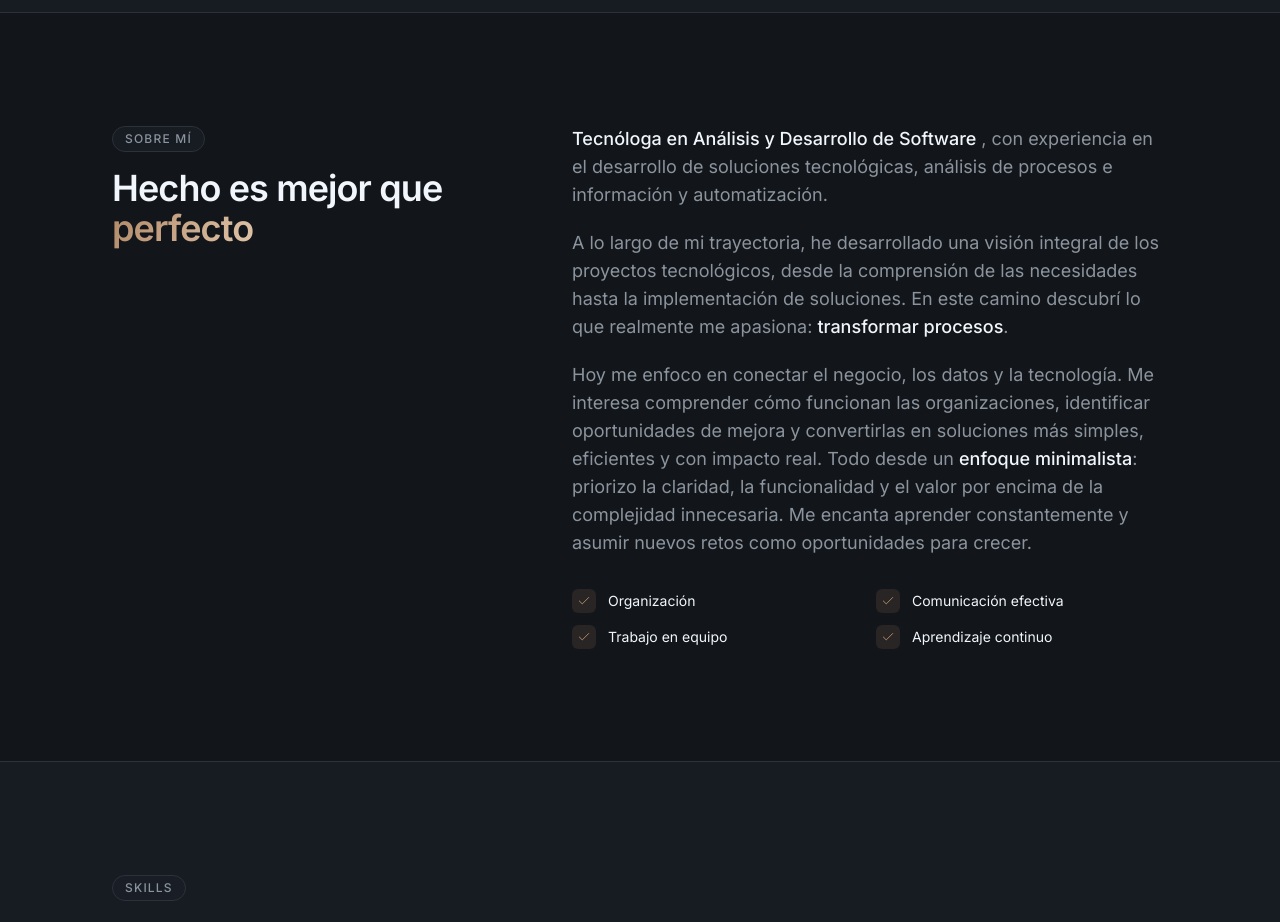
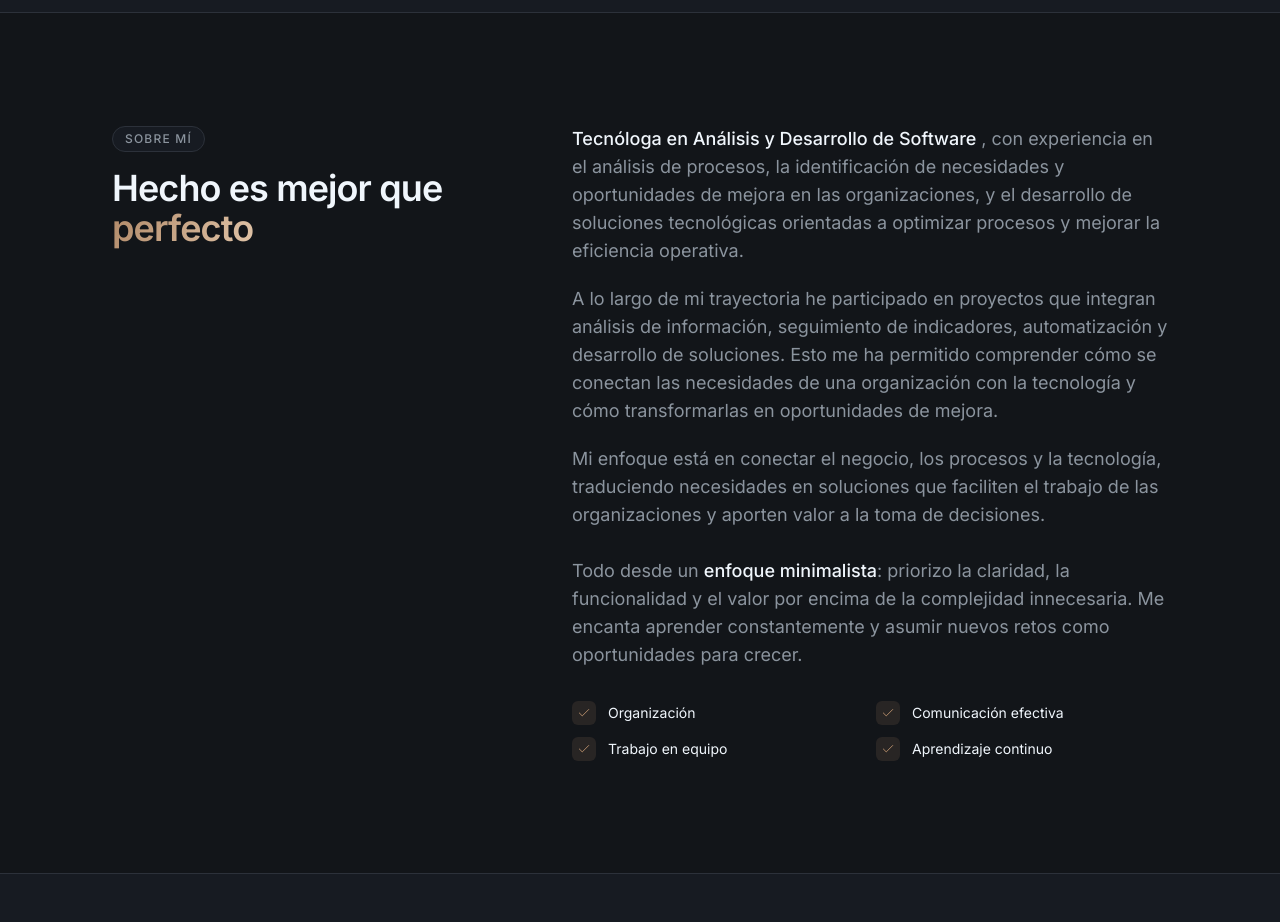
Before and after one commit to AndreaDev5/andrea-zuluaga-portfolio, an Astro site: page / in a window 1280 px wide. Shown: the part 1080-2002 px from the top of the page. Built offline with nearby package versions, Linux system fonts and the light colour scheme; Astro itself is replaced by a stand-in of ours.

Commit message:
Update About.astro

```diff
--- a/src/components/About.astro
+++ b/src/components/About.astro
@@ -37,23 +37,26 @@ const highlights = [
             <span class="font-medium text-ink">
               Tecnóloga en Análisis y Desarrollo de Software
             </span>,
-            con experiencia en el desarrollo de soluciones tecnológicas,
-            análisis de procesos e información y automatización.
+            con experiencia en el análisis de procesos, la identificación
+            de necesidades y oportunidades de mejora en las organizaciones,
+            y el desarrollo de soluciones tecnológicas orientadas a optimizar
+            procesos y mejorar la eficiencia operativa.
           </p>
 
           <p data-i18n="about_p2">
-            A lo largo de mi trayectoria, he desarrollado una visión integral
-            de los proyectos tecnológicos, desde la comprensión de las
-            necesidades hasta la implementación de soluciones. En este camino
-            descubrí lo que realmente me apasiona:
-            <span class="font-medium text-ink">transformar procesos</span>.
+            A lo largo de mi trayectoria he participado en proyectos que
+            integran análisis de información, seguimiento de indicadores,
+            automatización y desarrollo de soluciones. Esto me ha permitido
+            comprender cómo se conectan las necesidades de una organización
+            con la tecnología y cómo transformarlas en oportunidades de mejora.
           </p>
 
           <p data-i18n="about_p3">
-            Hoy me enfoco en conectar el negocio, los datos y la tecnología.
-            Me interesa comprender cómo funcionan las organizaciones,
-            identificar oportunidades de mejora y convertirlas en soluciones
-            más simples, eficientes y con impacto real.
+            Mi enfoque está en conectar el negocio, los procesos y la tecnología,
+            traduciendo necesidades en soluciones que faciliten el trabajo de
+            las organizaciones y aporten valor a la toma de decisiones.
+
+            <br /><br />
 
             Todo desde un
             <span class="font-medium text-ink">enfoque minimalista</span>:
```
